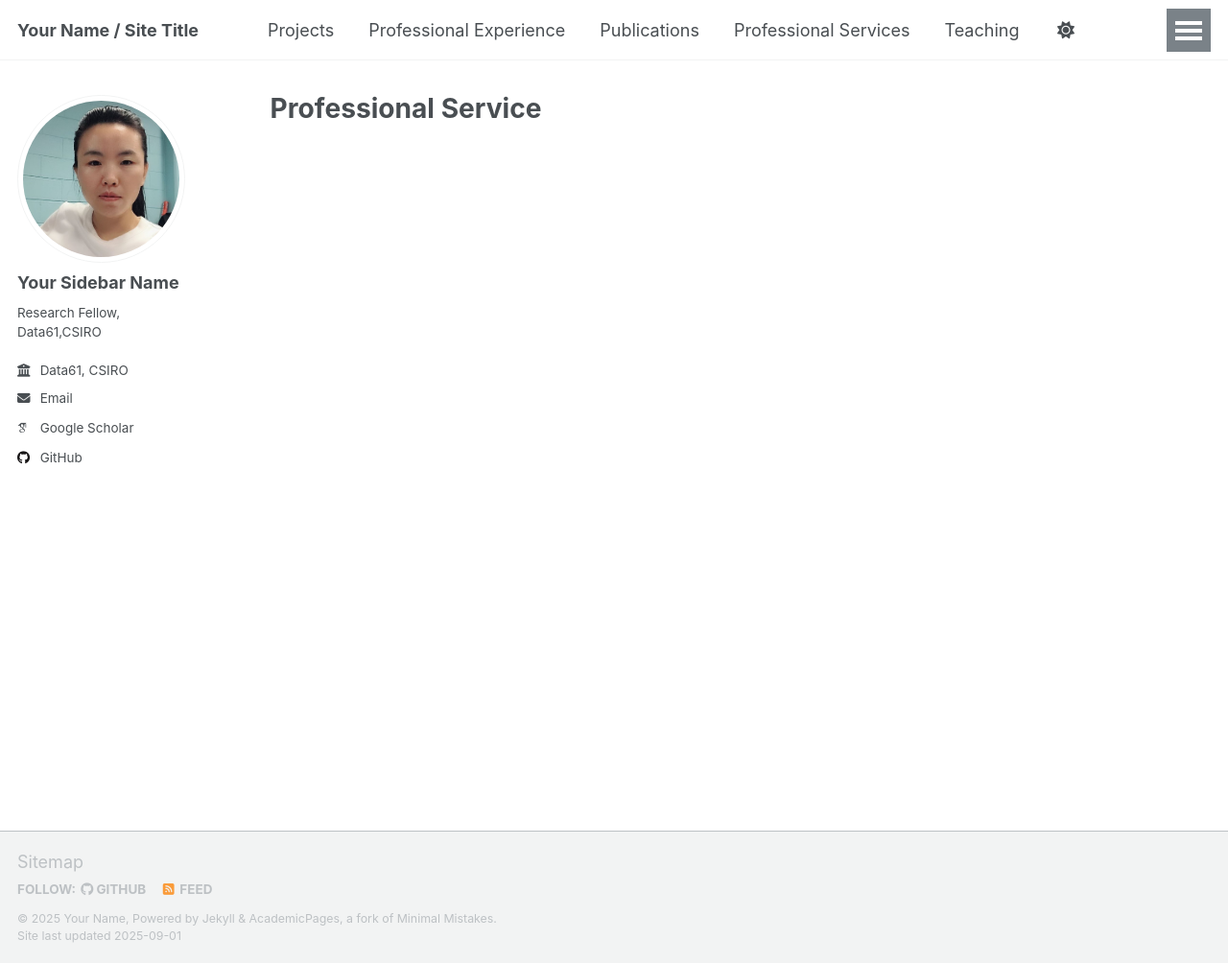
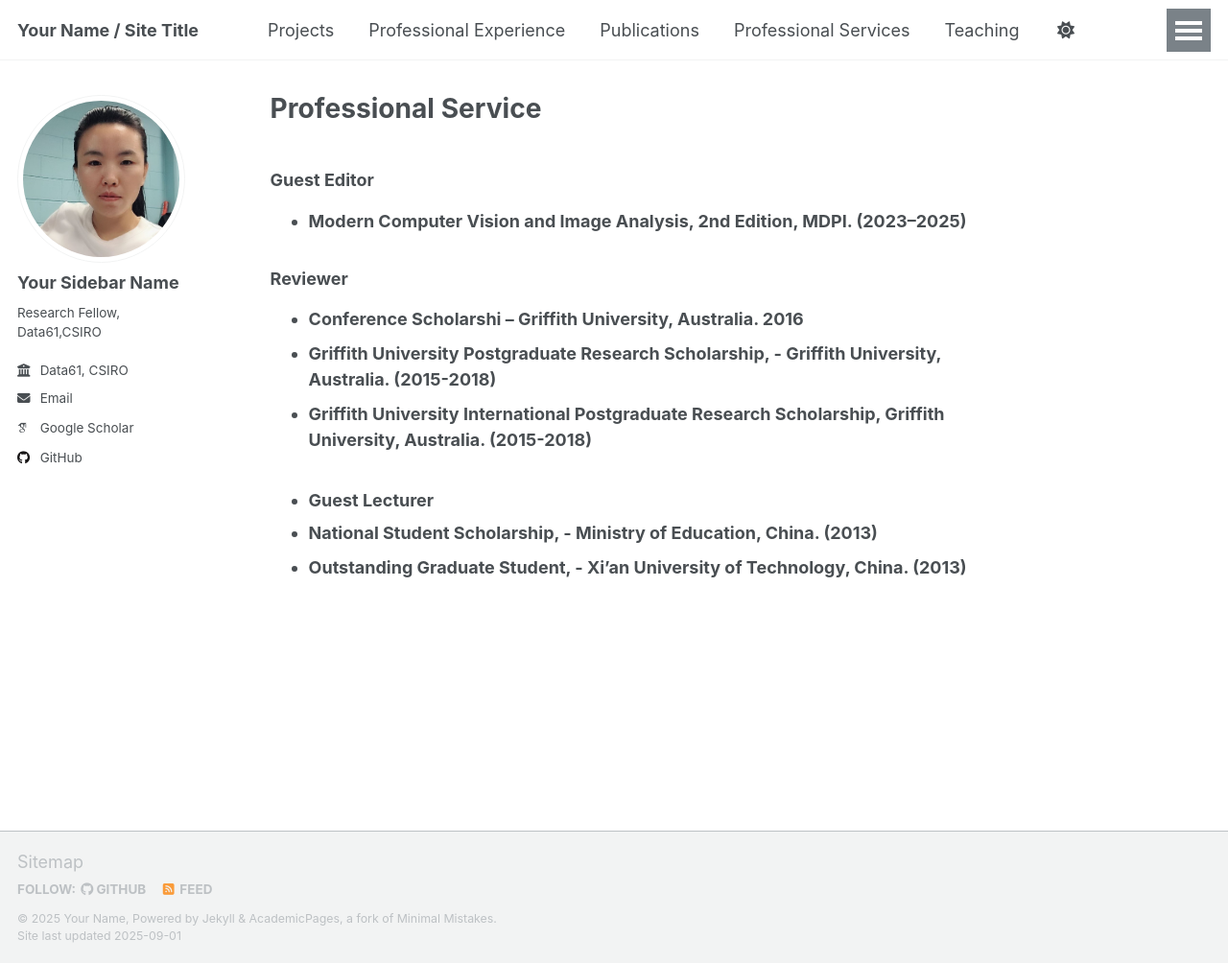
Before and after one commit to Miaohua9/Miaohua9.github.io, a Jekyll site: the page built from _pages/professional_service.md, in a window 1280 px wide and 1004 px high. Shown: the whole window at 96% size. Built offline with Jekyll 4.4.1, drawn with Linux system fonts in a browser that asks for light colours; some web fonts are replaced; a script that is not in the unit is left out.

Commit message:
Update professional_service.md

```diff
--- a/_pages/professional_service.md
+++ b/_pages/professional_service.md
@@ -4,3 +4,14 @@ title: "Professional Service"
 permalink: /professional_service/
 author_profile: true
 ---
+### Guest Editor
+- **Modern Computer Vision and Image Analysis, 2nd Edition, MDPI. (2023–2025)**
+
+### Reviewer
+- **Conference Scholarshi – Griffith University, Australia. 2016**
+- **Griffith University Postgraduate Research Scholarship, - Griffith University, Australia. (2015-2018)**
+- **Griffith University International Postgraduate Research Scholarship, Griffith University, Australia. (2015-2018)**
+-
+### Guest Lecturer
+- **National Student Scholarship, - Ministry of Education, China. (2013)**
+- **Outstanding Graduate Student, - Xi’an University of Technology, China. (2013)**
```
